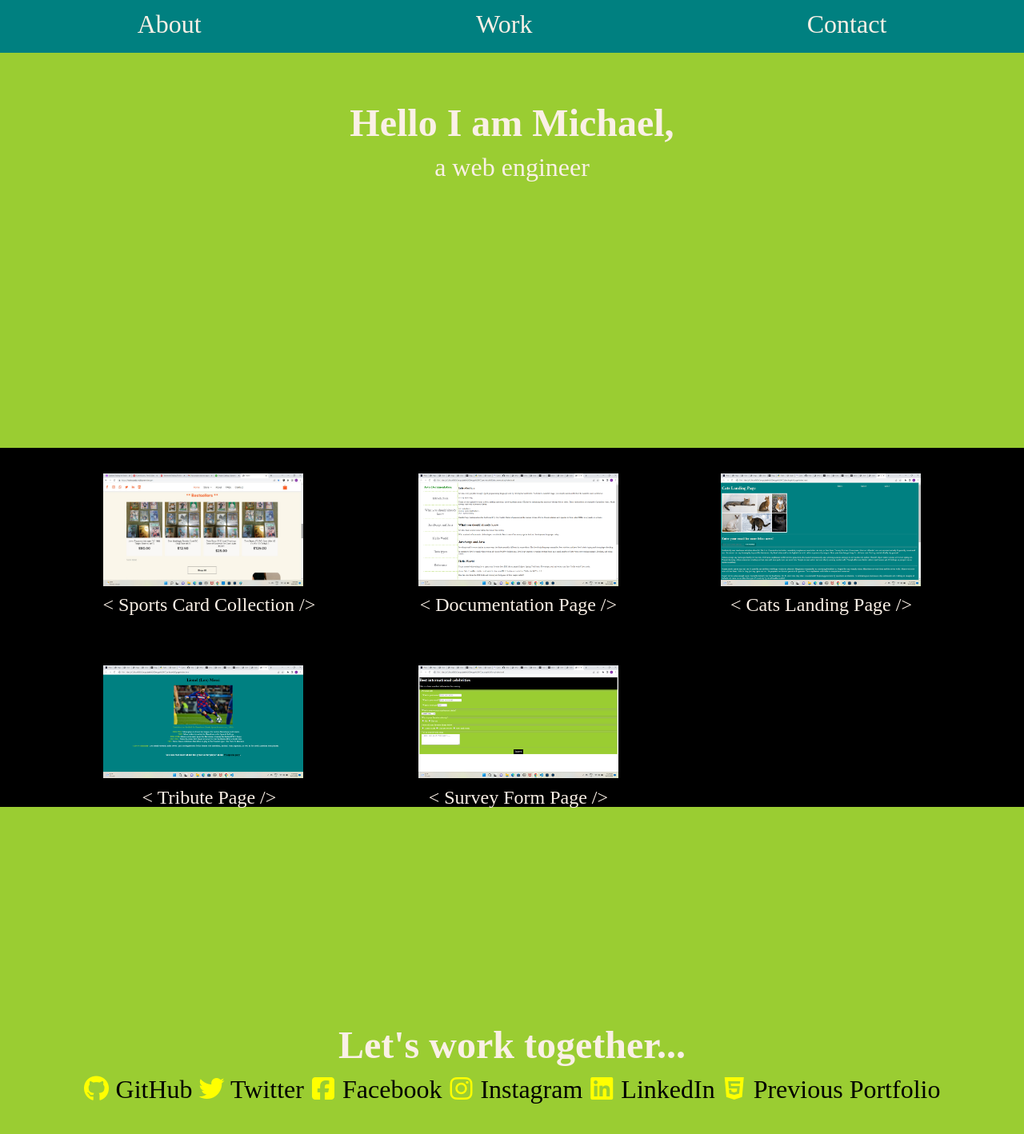
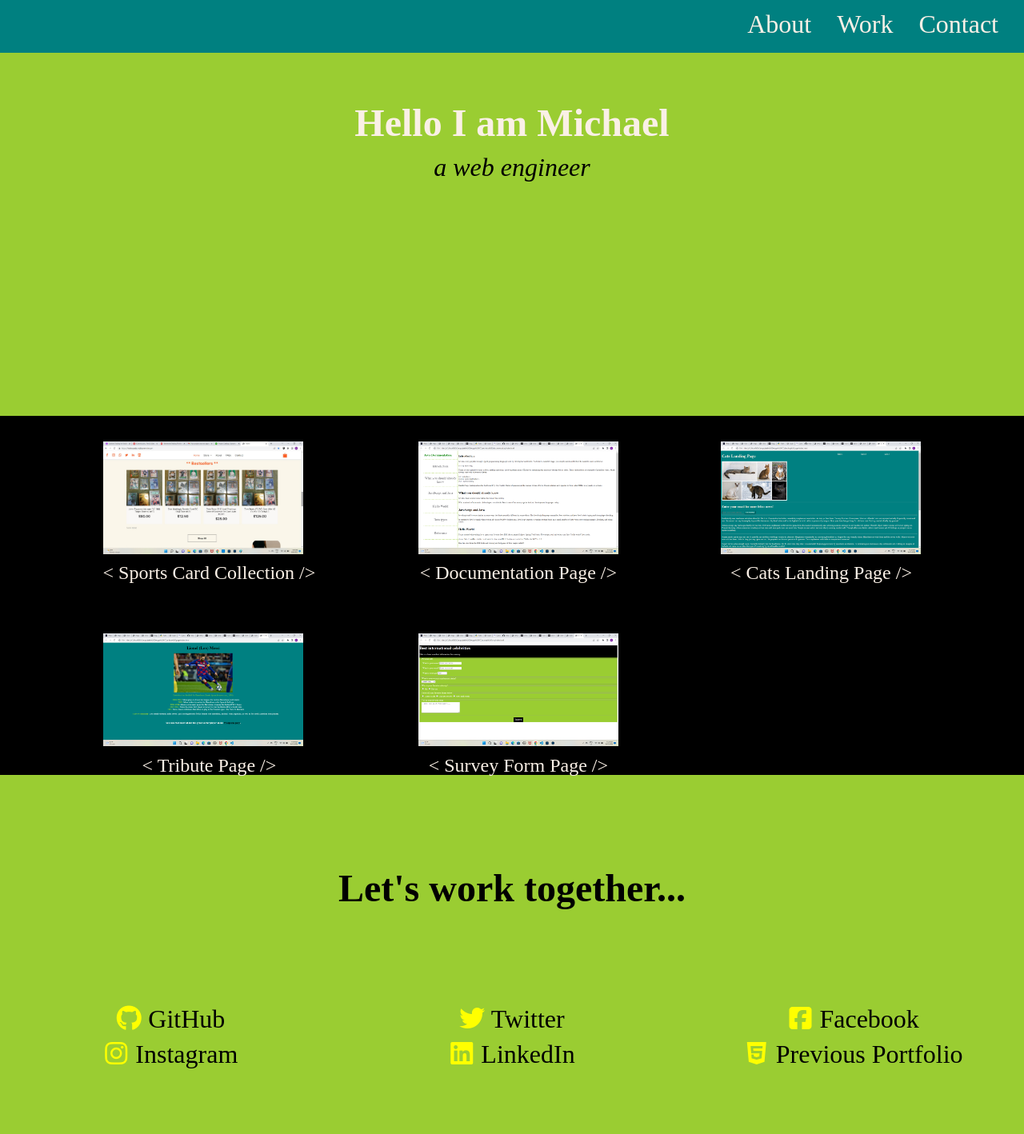
Before and after one commit to mikeleonida/Web-Design-Bootcamp-FCC, a plain HTML site: page index.html in a window 1280 px wide. Shown: the whole page at 80% size. Drawn offline with Linux system fonts and the light colour scheme.

Commit message:
Styling changes Oct 21st

```diff
--- a/index.html
+++ b/index.html
@@ -36,7 +36,7 @@
     <!-- START WELCOME SECTION -->
     <!-- put images in github or replit.com -->
     <section id="welcome-section" class="welcome-section">
-      <h1>Hello I am Michael,</h1>
+      <h1>Hello I am Michael</h1>
       <p>a web engineer</p>
     </section>
 
@@ -138,8 +138,9 @@
     <!-- START CONTACT SECTION -->
 
     <section id="contact" class="contact-section">
-      <div class="contact-section-header">
-        <h2>Let's work together...</h2>
+      <!-- <div class="contact-section-header"> -->
+      <h2>Let's work together...</h2>
+      <div class="contact-grid">
         <a
           id="profile-link"
           href="https://www.github.com/mikeleonida"
@@ -188,6 +189,7 @@
           ><i class="fab fa-html5"></i> Previous Portfolio</a
         >
       </div>
+      <!-- </div> -->
     </section>
 
     <!-- END CONTACT SECTION -->
--- a/styles.css
+++ b/styles.css
@@ -8,6 +8,7 @@
   --main-green: yellowgreen;
   --main-blue: #45567d;
   --main-gray: teal;
+  --main-black: #000000;
 }
 
 body {
@@ -37,14 +38,14 @@ nav > ul {
   width: 100%;
   display: flex;
   flex-direction: row;
-  justify-content: space-around;
+  justify-content: flex-end;
 }
 
-#navbar li {
+nav > ul > li {
   list-style: none;
   text-decoration: none;
   text-align: center;
-  color: linen;
+  padding: 0 2rem 0 0;
   /* border-top: 2px dashed var(--main-green); */
 }
 
@@ -56,9 +57,14 @@ nav > ul {
 
 #welcome-section {
   padding-top: 15vh;
-  height: 55vh;
+  height: 50vh;
   text-align: center;
   background-color: var(--main-green);
+}
+
+#welcome-section p {
+  color: var(--main-black);
+  font-style: italic;
 }
 
 .projects-grid {
@@ -75,7 +81,7 @@ nav > ul {
   /* direction: auto; */
   /* padding: 0 2rem; */
   /* justify-items: auto; */
-  background-color: #000000;
+  background-color: var(--main-black);
 }
 
 .project-tile {
@@ -101,13 +107,33 @@ nav > ul {
 }
 
 .contact-section {
-  display: grid;
-  justify-content: center;
+  display: flex;
+  flex-direction: column;
   align-items: center;
   text-align: center;
-  height: 80vh;
-  padding: 0 2rem;
+  justify-content: space-evenly;
+  height: 60vh;
+  /* padding: 0 2rem; */
   background: var(--main-green);
+}
+
+.contact-section h2 {
+  color: var(--main-black);
+}
+
+.contact-grid {
+  display: grid;
+  grid-template-columns: repeat(3, 1fr);
+  grid-template-rows: repeat(2, 1fr);
+  text-align: center;
+  width: 100%;
+}
+
+@media screen and (max-width: 500px) {
+  .contact-grid {
+    grid-template-columns: repeat(2, 1fr);
+    grid-template-rows: repeat(3, 1fr);
+  }
 }
 
 a {
@@ -116,7 +142,7 @@ a {
 }
 
 #contact a {
-  color: black;
+  color: var(--main-black);
   display: inline-table;
 }
 
```
